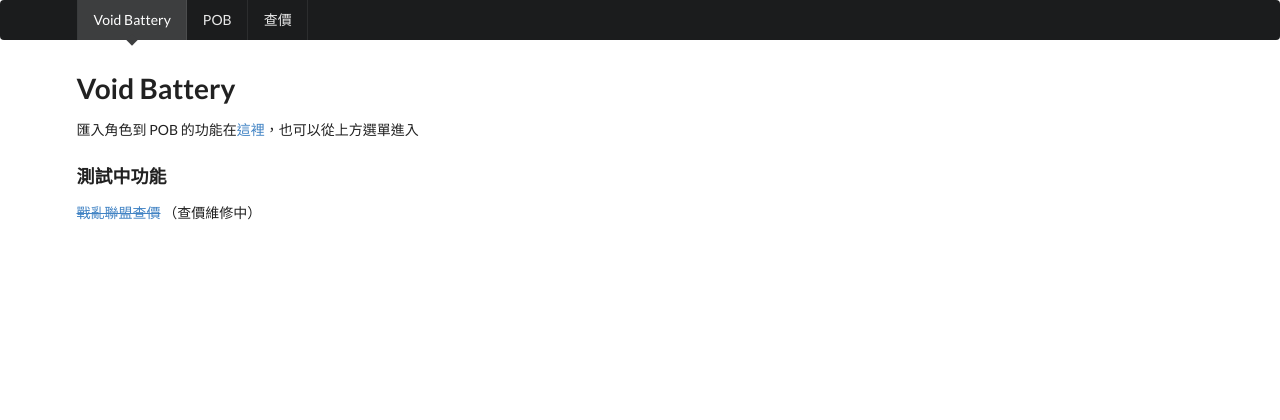
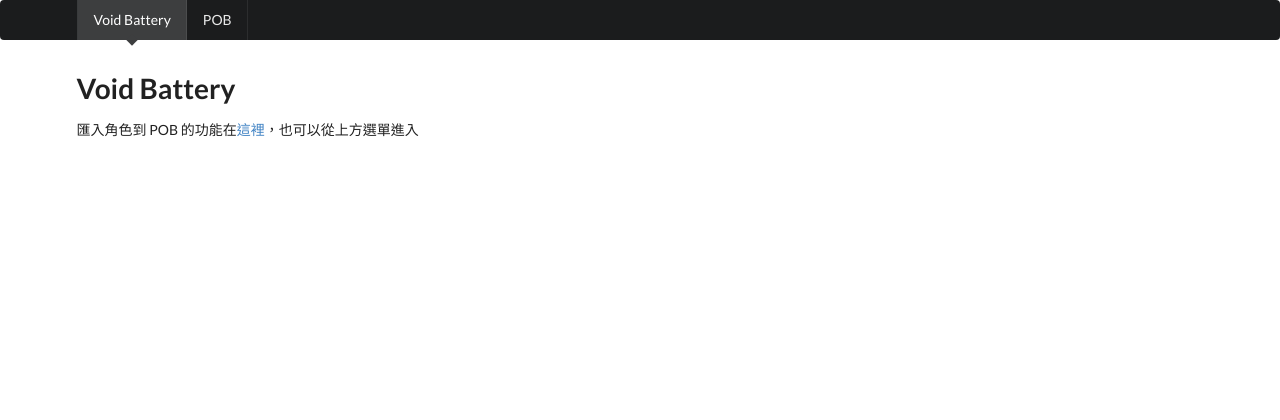
Before and after one commit to afq984/void-battery, a Flask app: page / in a window 1280 px wide. Shown: the top 420 px of the page. Run offline with Flask 2, Linux system fonts and the light colour scheme; parts of the project's set-up code (start-up, migrations or seed data) failed here and were passed over.

Commit message:
remove price table from html

```diff
--- a/web/main.py
+++ b/web/main.py
@@ -51,7 +51,7 @@ def get_application_version():
 
 PAGES = [
     ('/pob/', 'POB'),
-    ('/ninja/LeagueSC/', '查價')
+    # ('/ninja/LeagueSC/', '查價'),
 ]
 
 
@@ -64,8 +64,9 @@ def index():
     )
 
 
-@app.route('/ninja/LeagueSC/')
+# @app.route('/ninja/LeagueSC/')
 def red():
+    # XXX
     return redirect('/ninja/LeagueSC/Currency/')
 
 
@@ -80,7 +81,7 @@ def get_price_info(league):
     return prices.getPriceGroups(data)
 
 
-@app.route('/ninja/LeagueSC/<group>/')
+# @app.route('/ninja/LeagueSC/<group>/')
 def ninja(group):
     # XXX
     return render_template(
--- a/web/templates/index.html
+++ b/web/templates/index.html
@@ -3,8 +3,6 @@
 {% block main %}
 <h1>Void Battery</h1>
 <p>匯入角色到 POB 的功能在<a href="/pob/">這裡</a>，也可以從上方選單進入</p>
-<h3>測試中功能</h3>
-<p><a href="/ninja/LeagueSC/" style="text-decoration: line-through">戰亂聯盟查價</a> （查價維修中）</p>
 {% endblock %}
 
 {% block footerdiv %}
```
